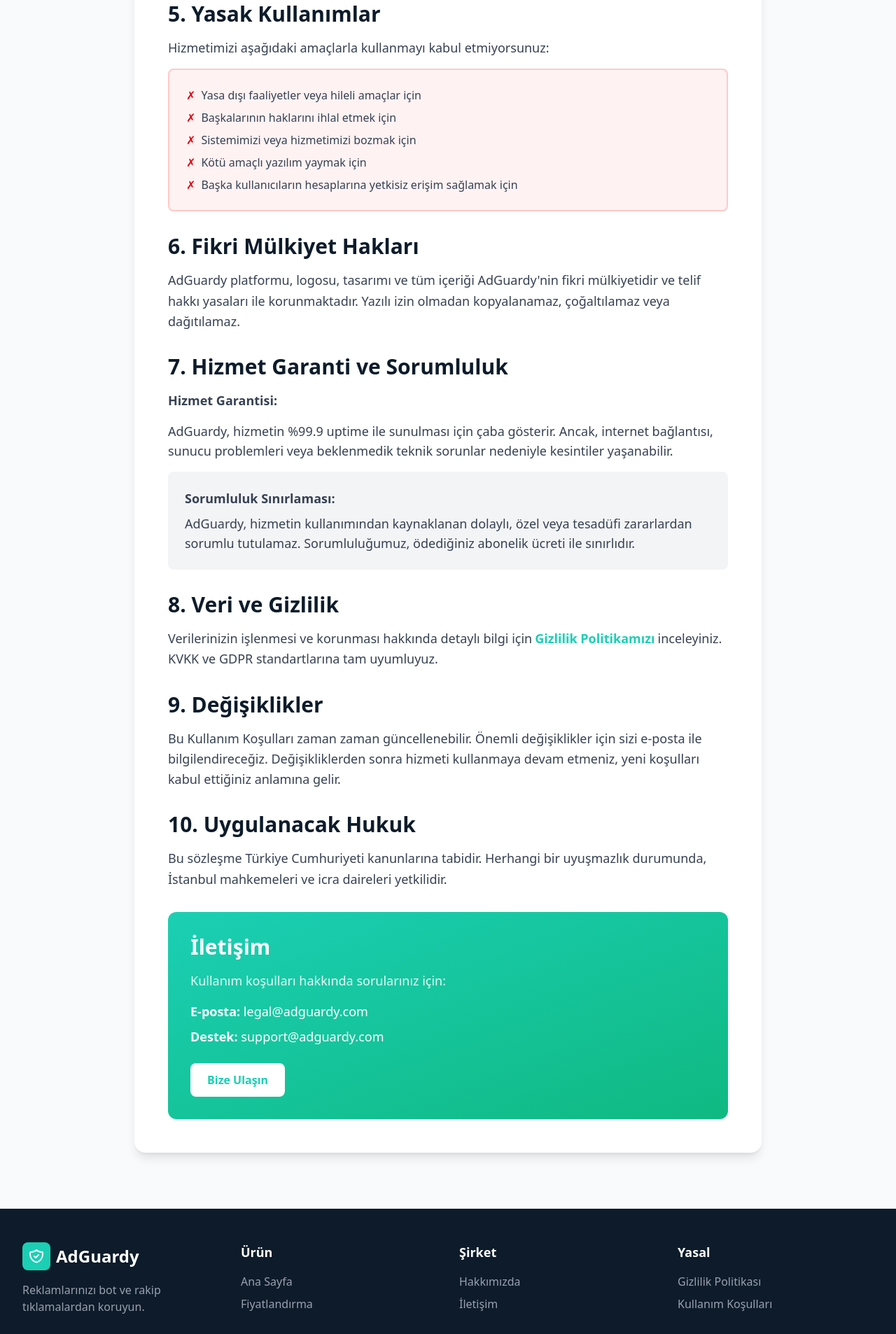
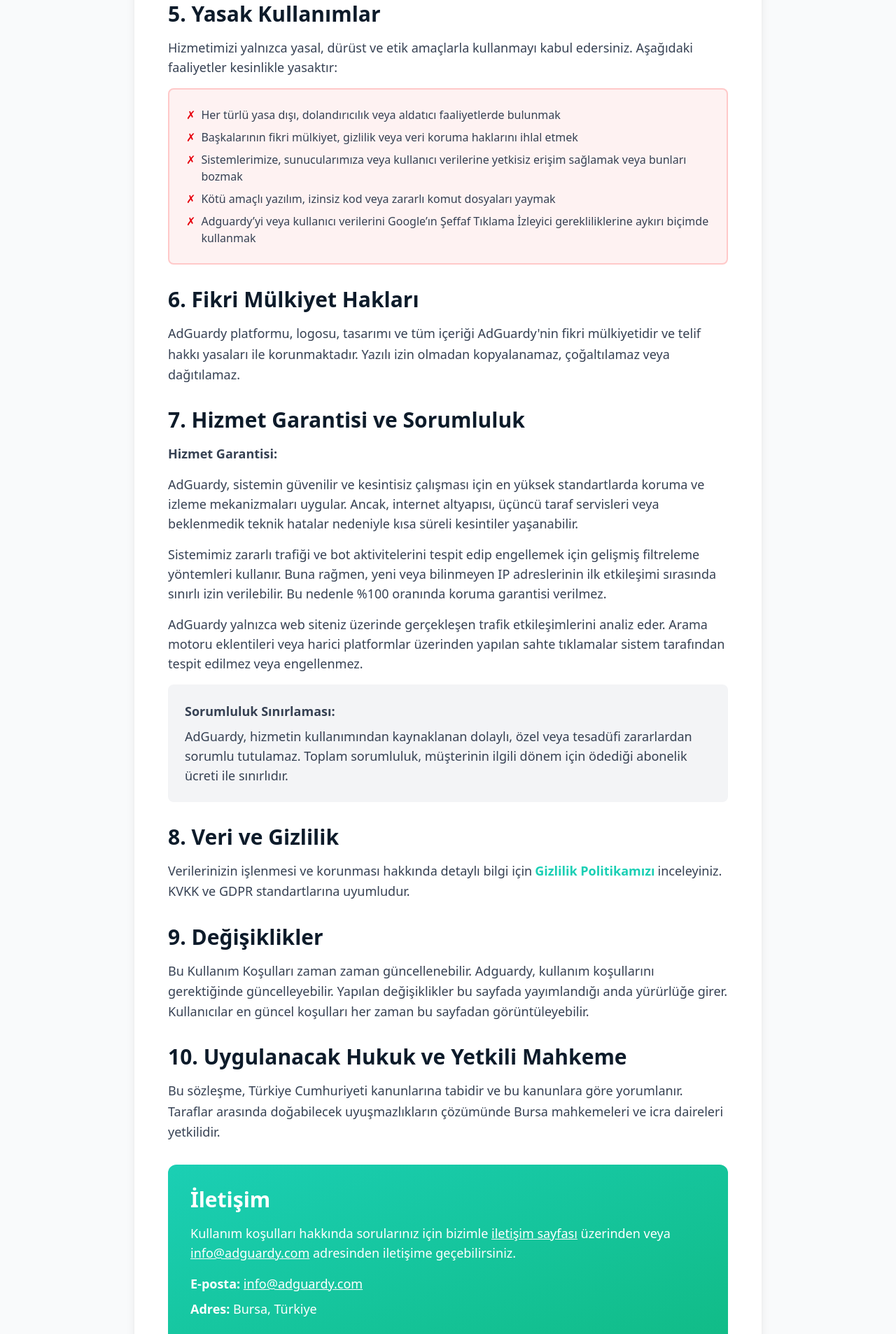
Before and after one commit to omergungor1/adguardy-web, a Next.js app: page /terms-of-service in a window 1280 px wide. Shown: the part 1560-3466 px from the top of the page at 70% size. Built offline with nearby package versions, Linux system fonts and the light colour scheme; no server answers.

Commit message:
privacy polcy upd

```diff
--- a/app/privacy-policy/page.js
+++ b/app/privacy-policy/page.js
@@ -1,3 +1,4 @@
+import Link from 'next/link';
 import Header from '@/components/Header';
 import Footer from '@/components/Footer';
 
@@ -18,7 +19,7 @@
                 Gizlilik Politikası
               </h1>
               <p className="text-lg text-gray-600">
-                Son güncelleme: 3 Kasım 2025
+                Son güncelleme: 12 Kasım 2025
               </p>
             </div>
 
@@ -29,7 +30,7 @@
                   AdGuardy olarak kişisel verilerinizin güvenliği ve gizliliği bizim için son derece önemlidir.
                   Bu Gizlilik Politikası, hizmetlerimizi kullanırken toplanan, işlenen ve saklanan verilerin
                   nasıl yönetildiğini açıklamaktadır. Politikamız, 6698 sayılı Kişisel Verilerin Korunması
-                  Kanunu (KVKK) ve Avrupa Birliği Genel Veri Koruma Tüzüğü (GDPR) ile tam uyumludur.
+                  Kanunu (KVKK) ve Avrupa Birliği Genel Veri Koruma Tüzüğü (GDPR) ile uyumludur.
                 </p>
               </section>
 
@@ -50,14 +51,14 @@
                       <span className="text-[#1BCFB4]">•</span>
                       <span><strong>Kullanım Verileri:</strong> Hizmet kullanım istatistikleri, tıklama verileri (anonim)</span>
                     </li>
-                    <li className="flex items-start gap-2">
-                      <span className="text-[#1BCFB4]">•</span>
-                      <span><strong>Ödeme Bilgileri:</strong> Sadece ödeme sağlayıcıları üzerinden işlenir, bizde saklanmaz</span>
-                    </li>
                   </ul>
                   <div className="mt-4 rounded-lg bg-green-50 p-4">
                     <p className="font-semibold text-green-800">
                       ⚠️ ÖNEMLİ: Kişisel veri toplamıyoruz! Tüm analitik veriler anonim olarak işlenir.
+                    </p>
+                    <p className="mt-2 text-green-700">
+                      AdGuardy olarak topladığımız tüm teknik ve kullanım verileri anonimleştirilmiş şekilde tutulur.
+                      Hiçbir veri kişisel kimlik bilgisiyle eşleştirilmez veya kişisel olarak tanımlanabilir hale getirilmez.
                     </p>
                   </div>
                 </div>
@@ -88,24 +89,49 @@
                     <span>Hizmet kalitesini artırmak için anonim istatistikler oluşturmak</span>
                   </li>
                 </ul>
-              </section>
-
-              <section>
-                <h2 className="mb-4 text-3xl font-semibold text-[#0D1B2A]">4. Veri Saklama Süresi</h2>
-                <div className="rounded-xl bg-blue-50 p-6">
-                  <p className="text-lg text-gray-700">
-                    <strong className="text-[#3B82F6]">Varsayılan Saklama:</strong> Verileriniz en fazla 3 ay süreyle saklanır.
-                    Bu süre sonunda tüm veriler otomatik olarak silinir.
-                  </p>
-                  <p className="mt-3 text-lg text-gray-700">
-                    <strong className="text-[#3B82F6]">Hesap Silme:</strong> Hesabınızı sildiğinizde, tüm verileriniz
-                    7 gün içinde kalıcı olarak silinir.
+                <div className="mt-6 rounded-lg border-2 border-red-200 bg-red-50 p-4">
+                  <p className="font-semibold text-red-800">
+                    🚫 ÖNEMLİ: AdGuardy hiçbir zaman verilerinizi satmaz, kiralamaz veya ticari amaçlarla üçüncü taraflara aktarmaz.
                   </p>
                 </div>
               </section>
 
               <section>
-                <h2 className="mb-4 text-3xl font-semibold text-[#0D1B2A]">5. Veri Güvenliği</h2>
+                <h2 className="mb-4 text-3xl font-semibold text-[#0D1B2A]">4. Trafik ve Bot Tespiti</h2>
+                <div className="space-y-4 text-lg text-gray-700">
+                  <p className="leading-relaxed">
+                    AdGuardy, tıklama güvenliğini sağlamak ve sahte trafiği azaltmak amacıyla ziyaretçi etkileşimlerini analiz eder.
+                  </p>
+                  <p className="leading-relaxed">
+                    Bu analiz, IP adresi, tarayıcı bilgileri ve tıklama zamanı gibi anonimleştirilmiş teknik verileri kapsayabilir.
+                  </p>
+                  <div className="mt-4 rounded-lg border-2 border-[#1BCFB4] bg-blue-50 p-4">
+                    <p className="font-semibold text-[#0D1B2A] mb-2">🔹 Önemli Bilgi</p>
+                    <p className="leading-relaxed">
+                      Sistem, zararlı veya otomatik (bot) trafiği tespit edip engellemeye çalışır; ancak yeni IP adresleri veya gelişmiş bot davranışları nedeniyle %100 koruma garantisi vermez.
+                    </p>
+                  </div>
+                  <p className="leading-relaxed mt-4">
+                    Bu süreçte toplanan veriler yalnızca güvenlik ve performans amaçlı kullanılır, ticari veya reklam amaçlı üçüncü taraflarla paylaşılmaz.
+                  </p>
+                </div>
+              </section>
+
+              <section>
+                <h2 className="mb-4 text-3xl font-semibold text-[#0D1B2A]">5. Veri Saklama Süresi</h2>
+                <div className="rounded-xl bg-blue-50 p-6">
+                  <p className="text-lg text-gray-700">
+                    <strong className="text-[#3B82F6]">Varsayılan Saklama:</strong> Toplanan veriler yalnızca istatistiksel ve anonim amaçlarla kullanılmakta olup, en fazla 1 yıl süreyle saklanır. Bu sürenin sonunda tüm veriler anonimleştirilir veya kalıcı olarak silinir.
+                  </p>
+                  <p className="mt-3 text-lg text-gray-700">
+                    <strong className="text-[#3B82F6]">Hesap Silme:</strong> Hesabınızı sildiğinizde, tüm verileriniz
+                    14 gün içinde kalıcı olarak silinir.
+                  </p>
+                </div>
+              </section>
+
+              <section>
+                <h2 className="mb-4 text-3xl font-semibold text-[#0D1B2A]">6. Veri Güvenliği</h2>
                 <p className="mb-4 text-lg text-gray-700">Verilerinizi korumak için aldığımız önlemler:</p>
                 <div className="grid gap-4 md:grid-cols-2">
                   <div className="rounded-lg border-2 border-[#1BCFB4] p-4">
@@ -128,7 +154,7 @@
               </section>
 
               <section>
-                <h2 className="mb-4 text-3xl font-semibold text-[#0D1B2A]">6. Haklarınız (KVKK)</h2>
+                <h2 className="mb-4 text-3xl font-semibold text-[#0D1B2A]">7. Haklarınız (KVKK)</h2>
                 <p className="mb-4 text-lg text-gray-700">KVKK kapsamındaki haklarınız:</p>
                 <ul className="space-y-3 pl-6 text-lg text-gray-700">
                   <li className="flex items-start gap-2">
@@ -159,51 +185,49 @@
               </section>
 
               <section>
-                <h2 className="mb-4 text-3xl font-semibold text-[#0D1B2A]">7. Çerezler (Cookies)</h2>
-                <p className="text-lg leading-relaxed text-gray-700">
-                  Web sitemizde kullanıcı deneyimini iyileştirmek için çerezler kullanıyoruz. Çerezler,
-                  tarayıcınıza kaydedilen küçük metin dosyalarıdır. Çerez tercihlerinizi istediğiniz zaman
-                  tarayıcı ayarlarınızdan değiştirebilirsiniz.
-                </p>
-              </section>
-
-              <section>
-                <h2 className="mb-4 text-3xl font-semibold text-[#0D1B2A]">8. Üçüncü Taraf Servisler</h2>
-                <p className="mb-4 text-lg text-gray-700">
-                  Hizmetimizde kullandığımız üçüncü taraf servisler:
-                </p>
-                <ul className="space-y-2 pl-6 text-lg text-gray-700">
-                  <li className="flex items-start gap-2">
-                    <span className="text-[#1BCFB4]">•</span>
-                    <span><strong>Google Ads API:</strong> Kampanya verilerini okumak için</span>
-                  </li>
-                  <li className="flex items-start gap-2">
-                    <span className="text-[#1BCFB4]">•</span>
-                    <span><strong>Ödeme Sağlayıcıları:</strong> Güvenli ödeme işlemleri için</span>
-                  </li>
-                  <li className="flex items-start gap-2">
-                    <span className="text-[#1BCFB4]">•</span>
-                    <span><strong>Hosting Servisleri:</strong> Veri barındırma için (Vercel)</span>
-                  </li>
-                </ul>
+                <h2 className="mb-4 text-3xl font-semibold text-[#0D1B2A]">8. Çerezler (Cookies)</h2>
+                <div className="space-y-4 text-lg text-gray-700">
+                  <p className="leading-relaxed">
+                    Web sitemizde kullanıcı deneyimini iyileştirmek için çerezler kullanıyoruz. Çerezler,
+                    tarayıcınıza kaydedilen küçük metin dosyalarıdır. Çerez tercihlerinizi istediğiniz zaman
+                    tarayıcı ayarlarınızdan değiştirebilirsiniz.
+                  </p>
+                  <div className="mt-4 rounded-lg bg-green-50 p-4">
+                    <p className="font-semibold text-green-800">
+                      🔒 ÖNEMLİ: Çerezlerimiz üçüncü taraflarla paylaşılmaz. Tüm çerez verileri yalnızca AdGuardy tarafından kullanılır.
+                    </p>
+                  </div>
+                </div>
               </section>
 
               <section>
                 <h2 className="mb-4 text-3xl font-semibold text-[#0D1B2A]">9. Değişiklikler</h2>
                 <p className="text-lg leading-relaxed text-gray-700">
-                  Bu Gizlilik Politikası, yasal gereksinimlere ve hizmet değişikliklerine bağlı olarak güncellenebilir.
-                  Önemli değişikliklerde sizi e-posta ile bilgilendireceğiz. Güncel versiyonu her zaman web sitemizde bulabilirsiniz.
+                  Bu Gizlilik Politikası, yasal gereksinimlere ve hizmet değişikliklerine bağlı olarak güncellenebilir. Adguardy, gizlilik politikasını gerektiğinde güncelleyebilir. Yapılan değişiklikler bu sayfada yayımlandığı anda yürürlüğe girer. Kullanıcılar en güncel politikayı her zaman bu sayfadan görüntüleyebilir.
                 </p>
               </section>
 
               <section className="rounded-xl bg-gradient-to-br from-[#1BCFB4] to-[#10B981] p-8 text-white">
                 <h2 className="mb-4 text-3xl font-semibold">10. İletişim</h2>
-                <p className="mb-4 text-lg text-white/90">
-                  Gizlilik politikamız veya verilerinizle ilgili sorularınız için bizimle iletişime geçin:
+                <p className="mb-4 text-lg">
+                  Gizlilik politikamız veya kişisel verilerinizin işlenmesiyle ilgili sorularınız için bizimle{' '}
+                  <Link href="/contact" className="underline hover:text-gray-200 transition-colors">
+                    iletişim sayfası
+                  </Link>
+                  {' '}üzerinden veya{' '}
+                  <a href="mailto:info@adguardy.com" className="underline hover:text-gray-200 transition-colors">
+                    info@adguardy.com
+                  </a>
+                  {' '}adresinden iletişime geçebilirsiniz.
                 </p>
                 <div className="space-y-2 text-lg">
-                  <p><strong>E-posta:</strong> privacy@adguardy.com</p>
-                  <p><strong>Adres:</strong> İstanbul, Türkiye</p>
+                  <p>
+                    <strong>E-posta:</strong>{' '}
+                    <a href="mailto:info@adguardy.com" className="underline hover:text-gray-200 transition-colors">
+                      info@adguardy.com
+                    </a>
+                  </p>
+                  <p><strong>Adres:</strong> Bursa, Türkiye</p>
                 </div>
                 <div className="mt-6">
                   <a
--- a/app/terms-of-service/page.js
+++ b/app/terms-of-service/page.js
@@ -1,3 +1,4 @@
+import Link from 'next/link';
 import Header from '@/components/Header';
 import Footer from '@/components/Footer';
 
@@ -134,32 +135,35 @@
 
               <section>
                 <h2 className="mb-4 text-3xl font-semibold text-[#0D1B2A]">5. Yasak Kullanımlar</h2>
-                <p className="mb-4 text-lg text-gray-700">Hizmetimizi aşağıdaki amaçlarla kullanmayı kabul etmiyorsunuz:</p>
+                <p className="mb-4 text-lg text-gray-700">
+                  Hizmetimizi yalnızca yasal, dürüst ve etik amaçlarla kullanmayı kabul edersiniz. Aşağıdaki faaliyetler kesinlikle yasaktır:
+                </p>
                 <div className="rounded-lg border-2 border-red-200 bg-red-50 p-6">
                   <ul className="space-y-2 text-gray-700">
                     <li className="flex items-start gap-2">
                       <span className="text-red-600">✗</span>
-                      <span>Yasa dışı faaliyetler veya hileli amaçlar için</span>
+                      <span>Her türlü yasa dışı, dolandırıcılık veya aldatıcı faaliyetlerde bulunmak</span>
                     </li>
                     <li className="flex items-start gap-2">
                       <span className="text-red-600">✗</span>
-                      <span>Başkalarının haklarını ihlal etmek için</span>
+                      <span>Başkalarının fikri mülkiyet, gizlilik veya veri koruma haklarını ihlal etmek</span>
                     </li>
                     <li className="flex items-start gap-2">
                       <span className="text-red-600">✗</span>
-                      <span>Sistemimizi veya hizmetimizi bozmak için</span>
+                      <span>Sistemlerimize, sunucularımıza veya kullanıcı verilerine yetkisiz erişim sağlamak veya bunları bozmak</span>
                     </li>
                     <li className="flex items-start gap-2">
                       <span className="text-red-600">✗</span>
-                      <span>Kötü amaçlı yazılım yaymak için</span>
+                      <span>Kötü amaçlı yazılım, izinsiz kod veya zararlı komut dosyaları yaymak</span>
                     </li>
                     <li className="flex items-start gap-2">
                       <span className="text-red-600">✗</span>
-                      <span>Başka kullanıcıların hesaplarına yetkisiz erişim sağlamak için</span>
+                      <span>Adguardy’yi veya kullanıcı verilerini Google’ın Şeffaf Tıklama İzleyici gerekliliklerine aykırı biçimde kullanmak</span>
                     </li>
                   </ul>
                 </div>
               </section>
+
 
               <section>
                 <h2 className="mb-4 text-3xl font-semibold text-[#0D1B2A]">6. Fikri Mülkiyet Hakları</h2>
@@ -170,23 +174,36 @@
               </section>
 
               <section>
-                <h2 className="mb-4 text-3xl font-semibold text-[#0D1B2A]">7. Hizmet Garanti ve Sorumluluk</h2>
+                <h2 className="mb-4 text-3xl font-semibold text-[#0D1B2A]">7. Hizmet Garantisi ve Sorumluluk</h2>
                 <div className="space-y-4 text-lg text-gray-700">
                   <p><strong>Hizmet Garantisi:</strong></p>
                   <p>
-                    AdGuardy, hizmetin %99.9 uptime ile sunulması için çaba gösterir. Ancak, internet bağlantısı,
-                    sunucu problemleri veya beklenmedik teknik sorunlar nedeniyle kesintiler yaşanabilir.
+                    AdGuardy, sistemin güvenilir ve kesintisiz çalışması için en yüksek standartlarda koruma ve izleme
+                    mekanizmaları uygular. Ancak, internet altyapısı, üçüncü taraf servisleri veya beklenmedik teknik
+                    hatalar nedeniyle kısa süreli kesintiler yaşanabilir.
+                  </p>
+                  <p>
+                    Sistemimiz zararlı trafiği ve bot aktivitelerini tespit edip engellemek için gelişmiş filtreleme
+                    yöntemleri kullanır. Buna rağmen, yeni veya bilinmeyen IP adreslerinin ilk etkileşimi sırasında
+                    sınırlı izin verilebilir. Bu nedenle %100 oranında koruma garantisi verilmez.
+                  </p>
+                  <p>
+                    AdGuardy yalnızca web siteniz üzerinde gerçekleşen trafik etkileşimlerini analiz eder. Arama
+                    motoru eklentileri veya harici platformlar üzerinden yapılan sahte tıklamalar sistem tarafından
+                    tespit edilmez veya engellenmez.
                   </p>
 
                   <div className="rounded-lg bg-gray-100 p-6">
                     <p className="font-semibold">Sorumluluk Sınırlaması:</p>
                     <p className="mt-2">
                       AdGuardy, hizmetin kullanımından kaynaklanan dolaylı, özel veya tesadüfi zararlardan
-                      sorumlu tutulamaz. Sorumluluğumuz, ödediğiniz abonelik ücreti ile sınırlıdır.
+                      sorumlu tutulamaz. Toplam sorumluluk, müşterinin ilgili dönem için ödediği abonelik
+                      ücreti ile sınırlıdır.
                     </p>
                   </div>
                 </div>
               </section>
+
 
               <section>
                 <h2 className="mb-4 text-3xl font-semibold text-[#0D1B2A]">8. Veri ve Gizlilik</h2>
@@ -195,42 +212,55 @@
                   <a href="/privacy-policy" className="mx-1 font-semibold text-[#1BCFB4] hover:underline">
                     Gizlilik Politikamızı
                   </a>
-                  inceleyiniz. KVKK ve GDPR standartlarına tam uyumluyuz.
+                  inceleyiniz. KVKK ve GDPR standartlarına uyumludur.
                 </p>
               </section>
 
               <section>
                 <h2 className="mb-4 text-3xl font-semibold text-[#0D1B2A]">9. Değişiklikler</h2>
                 <p className="text-lg leading-relaxed text-gray-700">
-                  Bu Kullanım Koşulları zaman zaman güncellenebilir. Önemli değişiklikler için sizi e-posta
-                  ile bilgilendireceğiz. Değişikliklerden sonra hizmeti kullanmaya devam etmeniz, yeni koşulları
-                  kabul ettiğiniz anlamına gelir.
+                  Bu Kullanım Koşulları zaman zaman güncellenebilir. Adguardy, kullanım koşullarını gerektiğinde güncelleyebilir. Yapılan değişiklikler bu sayfada yayımlandığı anda yürürlüğe girer. Kullanıcılar en güncel koşulları her zaman bu sayfadan görüntüleyebilir.
                 </p>
               </section>
 
               <section>
-                <h2 className="mb-4 text-3xl font-semibold text-[#0D1B2A]">10. Uygulanacak Hukuk</h2>
+                <h2 className="mb-4 text-3xl font-semibold text-[#0D1B2A]">10. Uygulanacak Hukuk ve Yetkili Mahkeme</h2>
                 <p className="text-lg leading-relaxed text-gray-700">
-                  Bu sözleşme Türkiye Cumhuriyeti kanunlarına tabidir. Herhangi bir uyuşmazlık durumunda,
-                  İstanbul mahkemeleri ve icra daireleri yetkilidir.
+                  Bu sözleşme, Türkiye Cumhuriyeti kanunlarına tabidir ve bu kanunlara göre yorumlanır.
+                  Taraflar arasında doğabilecek uyuşmazlıkların çözümünde Bursa mahkemeleri ve icra daireleri
+                  yetkilidir.
                 </p>
               </section>
 
+
               <section className="rounded-xl bg-gradient-to-br from-[#1BCFB4] to-[#10B981] p-8 text-white">
                 <h2 className="mb-4 text-3xl font-semibold">İletişim</h2>
-                <p className="mb-4 text-lg text-white/90">
-                  Kullanım koşulları hakkında sorularınız için:
+                <p className="mb-4 text-lg">
+                  Kullanım koşulları hakkında sorularınız için bizimle{' '}
+                  <Link href="/contact" className="underline hover:text-gray-200 transition-colors">
+                    iletişim sayfası
+                  </Link>
+                  {' '}üzerinden veya{' '}
+                  <a href="mailto:info@adguardy.com" className="underline hover:text-gray-200 transition-colors">
+                    info@adguardy.com
+                  </a>
+                  {' '}adresinden iletişime geçebilirsiniz.
                 </p>
                 <div className="space-y-2 text-lg">
-                  <p><strong>E-posta:</strong> legal@adguardy.com</p>
-                  <p><strong>Destek:</strong> support@adguardy.com</p>
+                  <p>
+                    <strong>E-posta:</strong>{' '}
+                    <a href="mailto:info@adguardy.com" className="underline hover:text-gray-200 transition-colors">
+                      info@adguardy.com
+                    </a>
+                  </p>
+                  <p><strong>Adres:</strong> Bursa, Türkiye</p>
                 </div>
                 <div className="mt-6">
                   <a
                     href="/contact"
                     className="inline-block rounded-lg bg-white px-6 py-3 font-semibold text-[#1BCFB4] transition-all hover:bg-gray-100"
                   >
-                    Bize Ulaşın
+                    İletişim Formu
                   </a>
                 </div>
               </section>
--- a/public/js/tracker.js
+++ b/public/js/tracker.js
@@ -7,7 +7,7 @@
 
     // Konfigürasyon
     const CONFIG = {
-        apiUrl: window.AGP_API_URL || (window.location.protocol + '//' + window.location.host),
+        apiUrl: window.ag_api_url || (window.location.protocol + '//' + window.location.host),
         trackingId: window.ag_tracking_id || null,
         debug: window.AGP_DEBUG || false
     };
```
